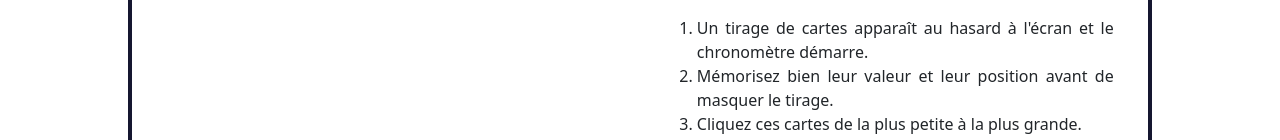
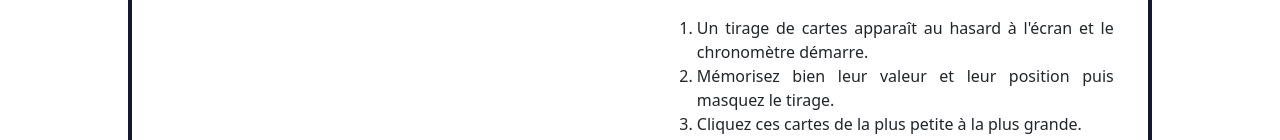
Before and after one commit to Xenus3/FrontEndBrainBuddy, an Angular app: page /monkeytest in a window 1280 px wide. Shown: the part 336-476 px from the top of the page. Built offline with nearby package versions, Linux system fonts and the light colour scheme.

Commit message:
edit typo of rules

```diff
--- a/src/app/components/monkey-test-tutoriel/monkey-test-tutoriel.component.html
+++ b/src/app/components/monkey-test-tutoriel/monkey-test-tutoriel.component.html
@@ -81,7 +81,7 @@
                     </p>
                     <ol>
                         <li>Un tirage de cartes apparaît au hasard à l'écran et le chronomètre démarre.</li>
-                        <li>Mémorisez bien leur valeur et leur position avant de masquer le tirage.</li>
+                        <li>Mémorisez bien leur valeur et leur position puis masquez le tirage.</li>
                         <li>Cliquez ces cartes de la plus petite à la plus grande.</li>
                         <li>En cas de succès, le chronomètre s'arrête et votre score s'actualise.</li>
                         <li>Au niveau suivant, une carte s'ajoute au tirage. Et ainsi de suite.</li>
```
